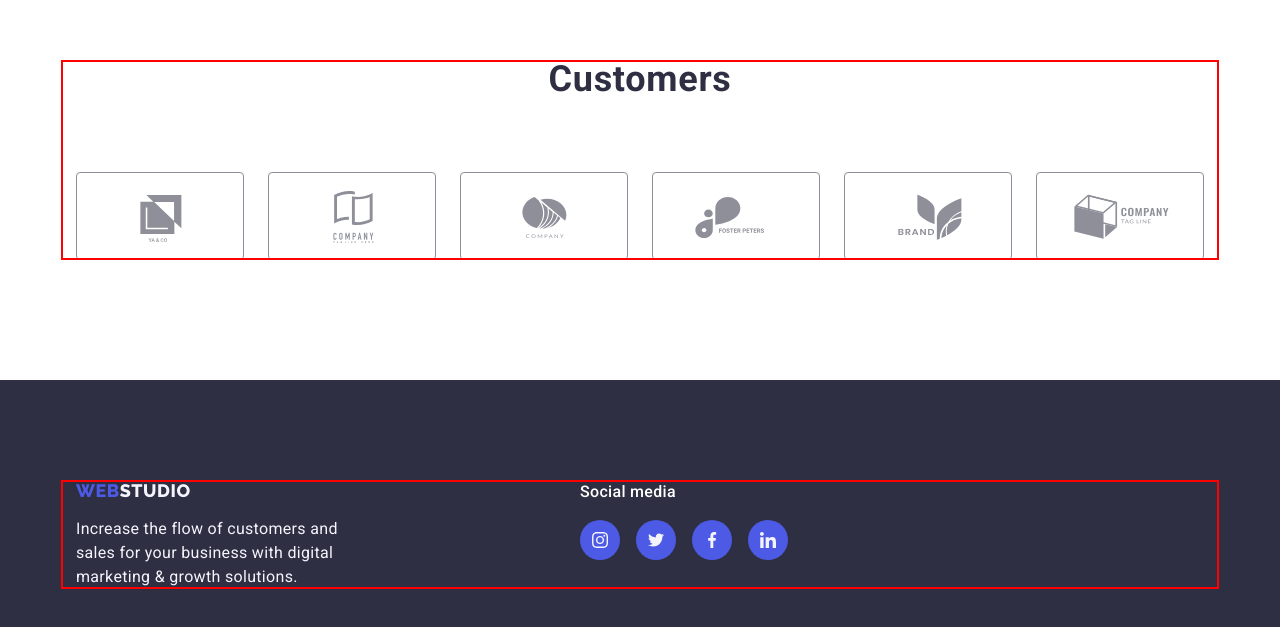
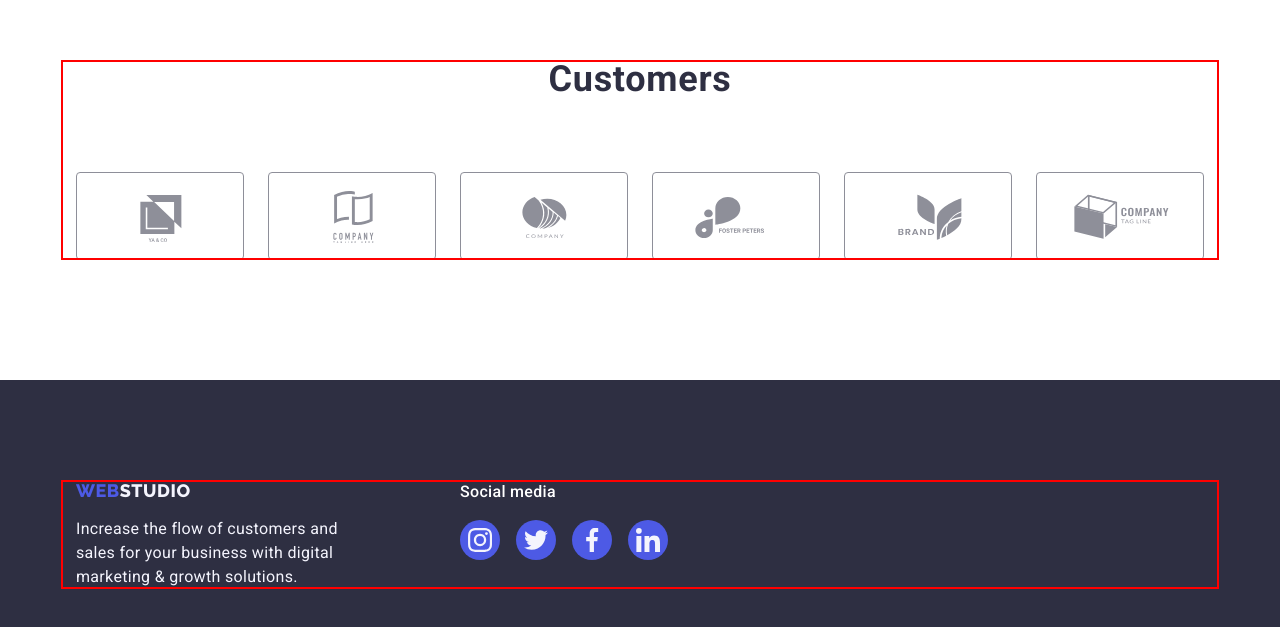
Before and after one commit to NatashaKul7/goit-markup-hw-04, a plain HTML site: page index.html in a window 1280 px wide. Shown: the part 2534-3161 px from the top of the page. Drawn offline with nearby package versions, Linux system fonts and the light colour scheme.

Commit message:
Update index.html

```diff
--- a/index.html
+++ b/index.html
@@ -518,8 +518,6 @@
     <footer class="footer">
       <div class="container container-footer">
         <div class="footer-left">
-          <ul class="list footer-list">
-            <li class="footer-item">
           <a class="logo link" href="./index.html"
             >Web<span class="footer-logo">Studio</span></a
           >
@@ -527,11 +525,9 @@
             Increase the flow of customers and sales for your business with
             digital marketing & growth solutions.
           </p>
-            </li>
-          </ul>
         </div>
         <div class="footer-right">
-          <h4 class="text-right">Social media</h4>
+          <p class="text-right">Social media</p>
           <ul class="list socials">
             <li class="social-item">
               <a
@@ -541,7 +537,7 @@
                 rel="noopener noreferrer"
                 aria-label="Instagram icon"
               >
-                <svg class="social-icon" width="16" height="16">
+                <svg class="social-icon" width="24" height="24">
                   <use href="./images/icon.svg#icon-instagram"></use>
                 </svg>
               </a>
@@ -554,7 +550,7 @@
                 rel="noopener noreferrer"
                 aria-label="Twitter icon"
               >
-                <svg class="social-icon" width="16" height="16">
+                <svg class="social-icon" width="24" height="24">
                   <use href="./images/icon.svg#icon-twitter"></use>
                 </svg>
               </a>
@@ -567,7 +563,7 @@
                 rel="noopener noreferrer"
                 aria-label="Facebook icon"
               >
-                <svg class="social-icon" width="16" height="16">
+                <svg class="social-icon" width="24" height="24">
                   <use href="./images/icon.svg#icon-facebook"></use>
                 </svg>
               </a>
@@ -580,7 +576,7 @@
                 rel="noopener noreferrer"
                 aria-label="Linkedin icon"
               >
-                <svg class="social-icon" width="16" height="16">
+                <svg class="social-icon" width="24" height="24">
                   <use href="./images/icon.svg#icon-linkedin"></use>
                 </svg>
               </a>
```
Lines whose indentation alone changed are shown as unchanged.
